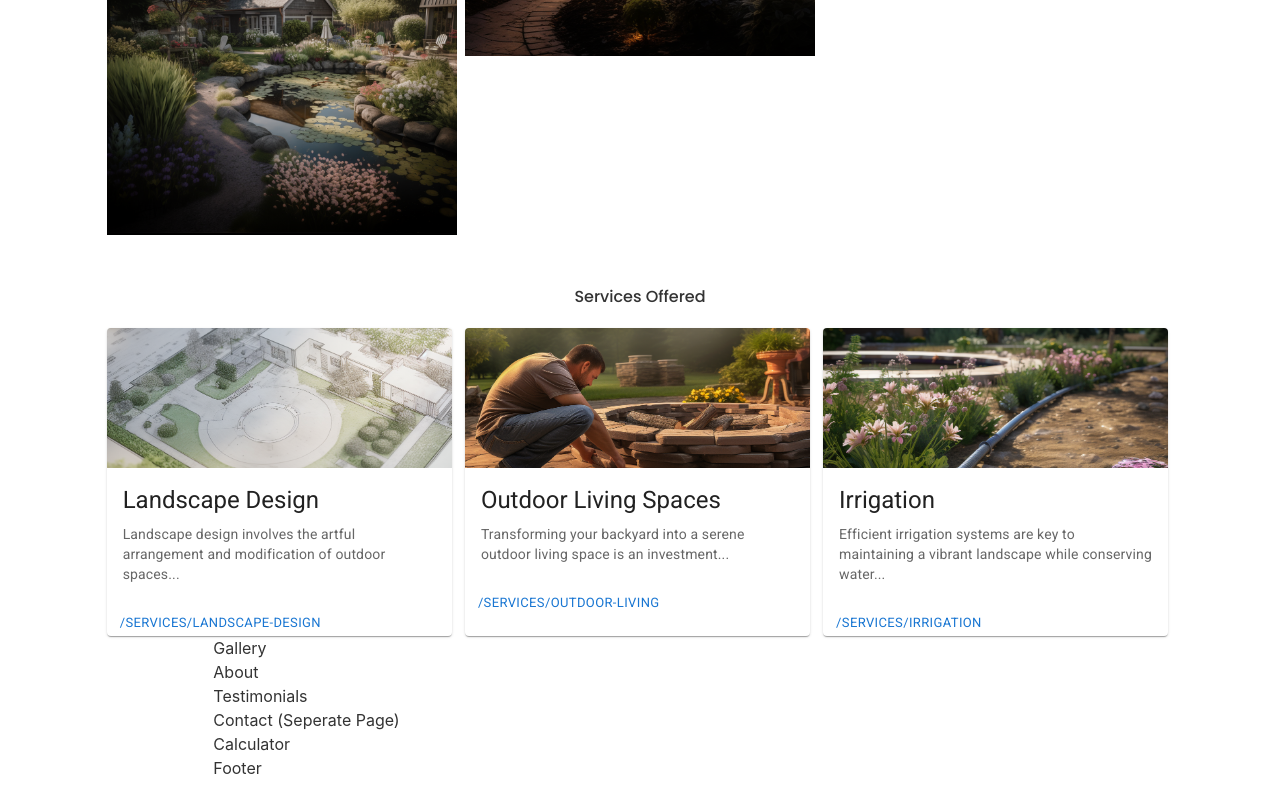
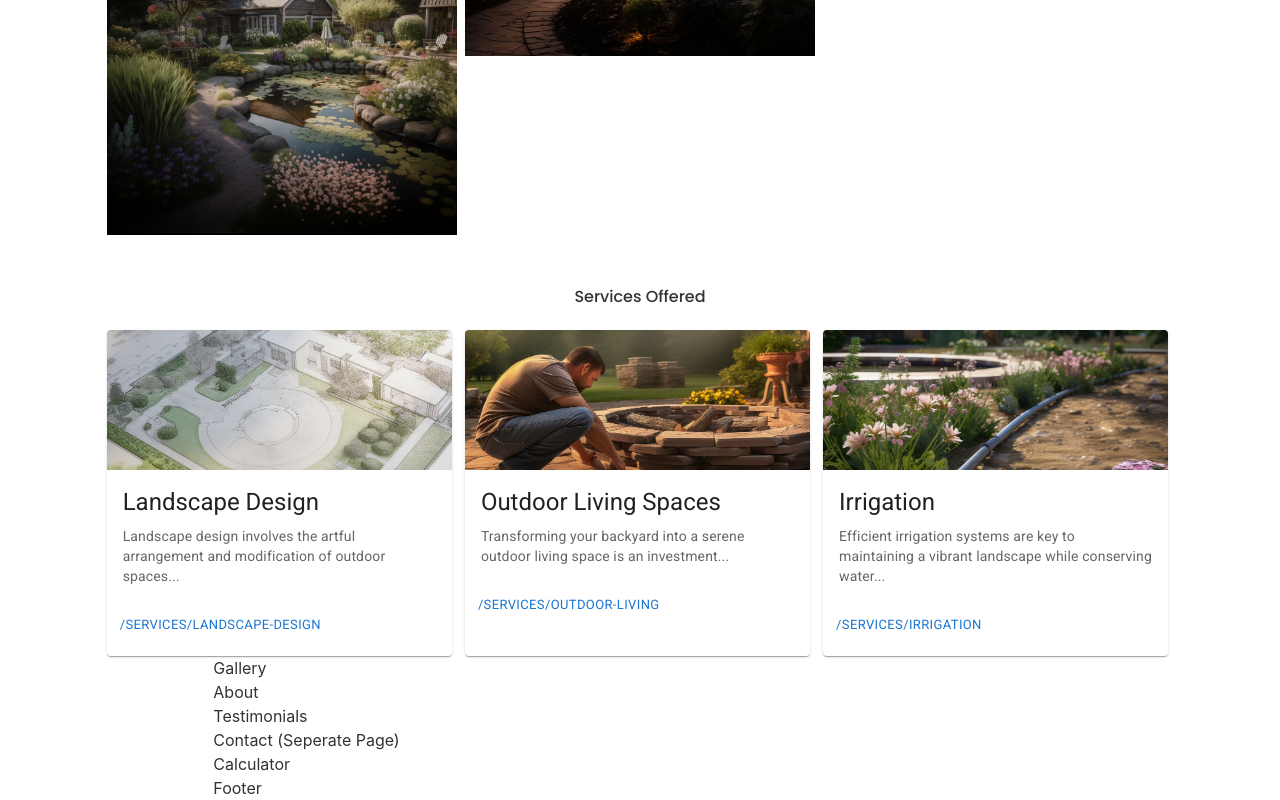
Before and after one commit to johnlundy94/landscape, a React (Create React App) app: page / in a window 1280 px wide. Shown: the part 956-1756 px from the top of the page. Built offline with nearby package versions, Linux system fonts and the light colour scheme.

Commit message:
Fixed padding issue with services link

```diff
--- a/src/styles/Services.css
+++ b/src/styles/Services.css
@@ -16,17 +16,21 @@
 .card1 {
     grid-column: 1;
     grid-row: 2;
+    padding-bottom: 20px;
 }
 
 .card2 {
     grid-column: 2;
     grid-row: 2;
+    padding-bottom: 20px;
 }
 
 .card3 {
     grid-column: 3;
     grid-row: 2;
+    padding-bottom: 20px;
 }
+
 
 @media (max-width: 1252px) {
     .services-container {
```
